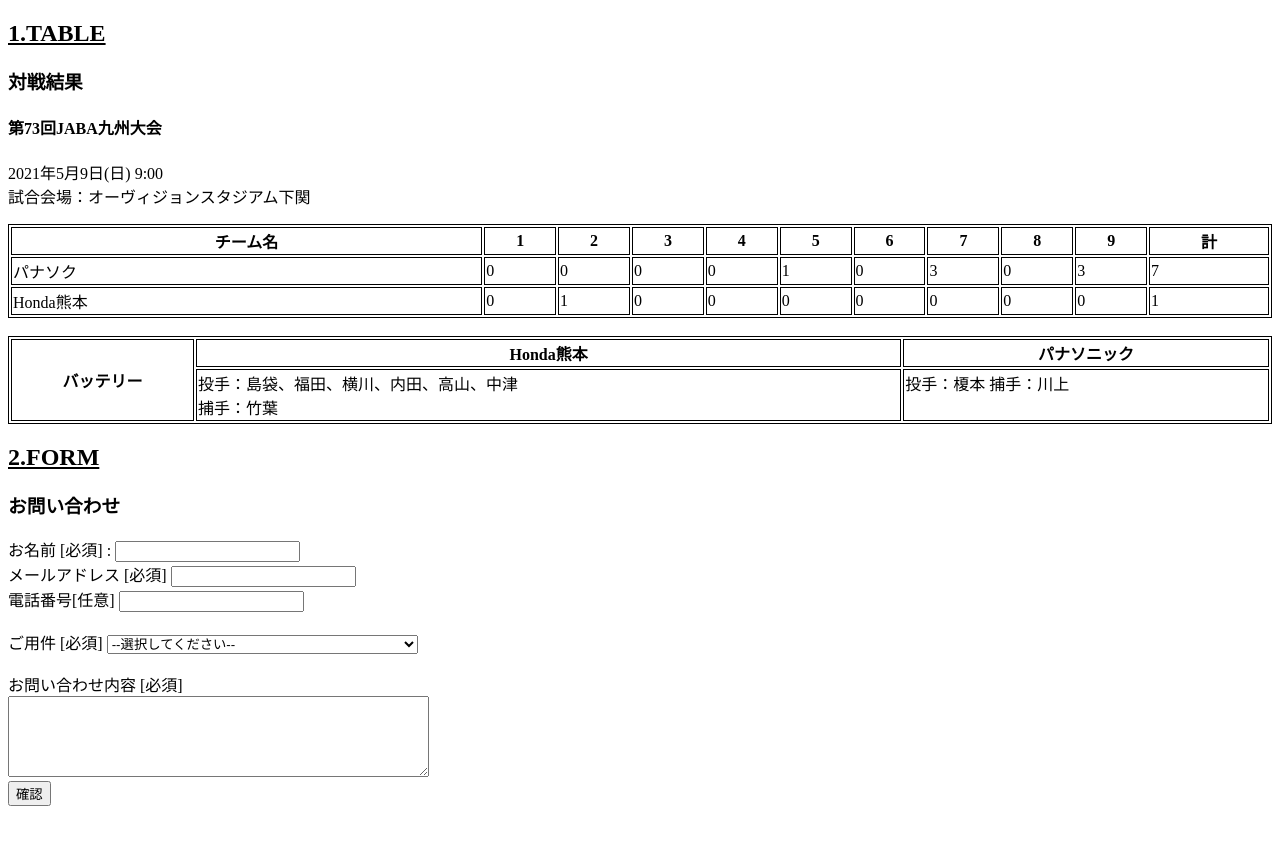
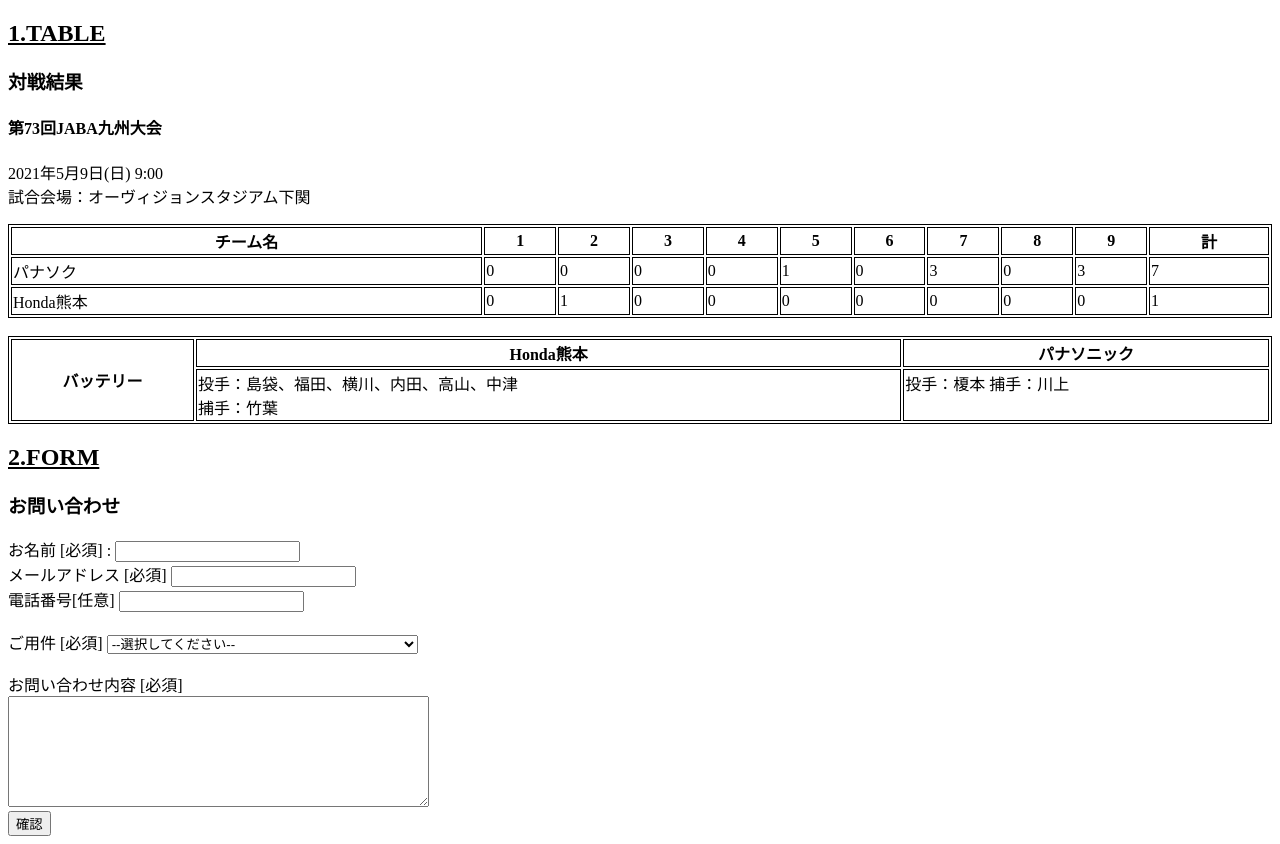
Before and after one commit to Pyco19/Hafizh-Latihan-1, a plain HTML site: page table-form/index.html in a window 1280 px wide. Before the commit the page ends 814 px from the top, so only its background shows below. Drawn offline with Linux system fonts and the light colour scheme.

Commit message:
index.html

```diff
--- a/table-form/index.html
+++ b/table-form/index.html
@@ -108,7 +108,7 @@
         </select>
         <br><br>
         <label for="お問い合わせ内容 [必須]">お問い合わせ内容 [必須]</label><br>
-        <textarea name="お問い合わせ内容 [必須]" id="お問い合わせ内容 [必須]" rows="5" cols="50"></textarea>
+        <textarea name="お問い合わせ内容 [必須]" id="お問い合わせ内容 [必須]" rows="7" cols="50"></textarea>
         <br>
         <button type="button">確認</button>
        </form>
```
